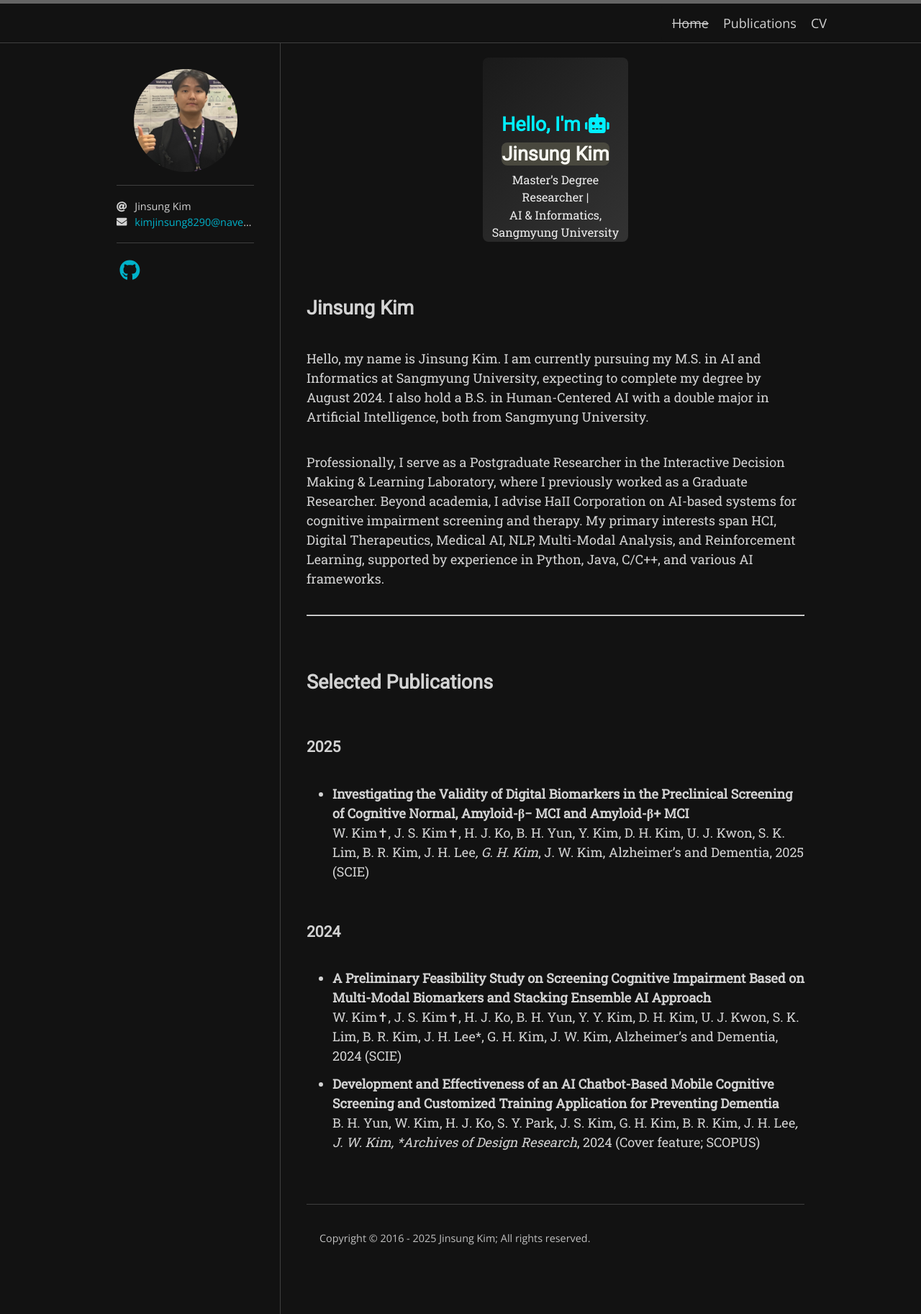
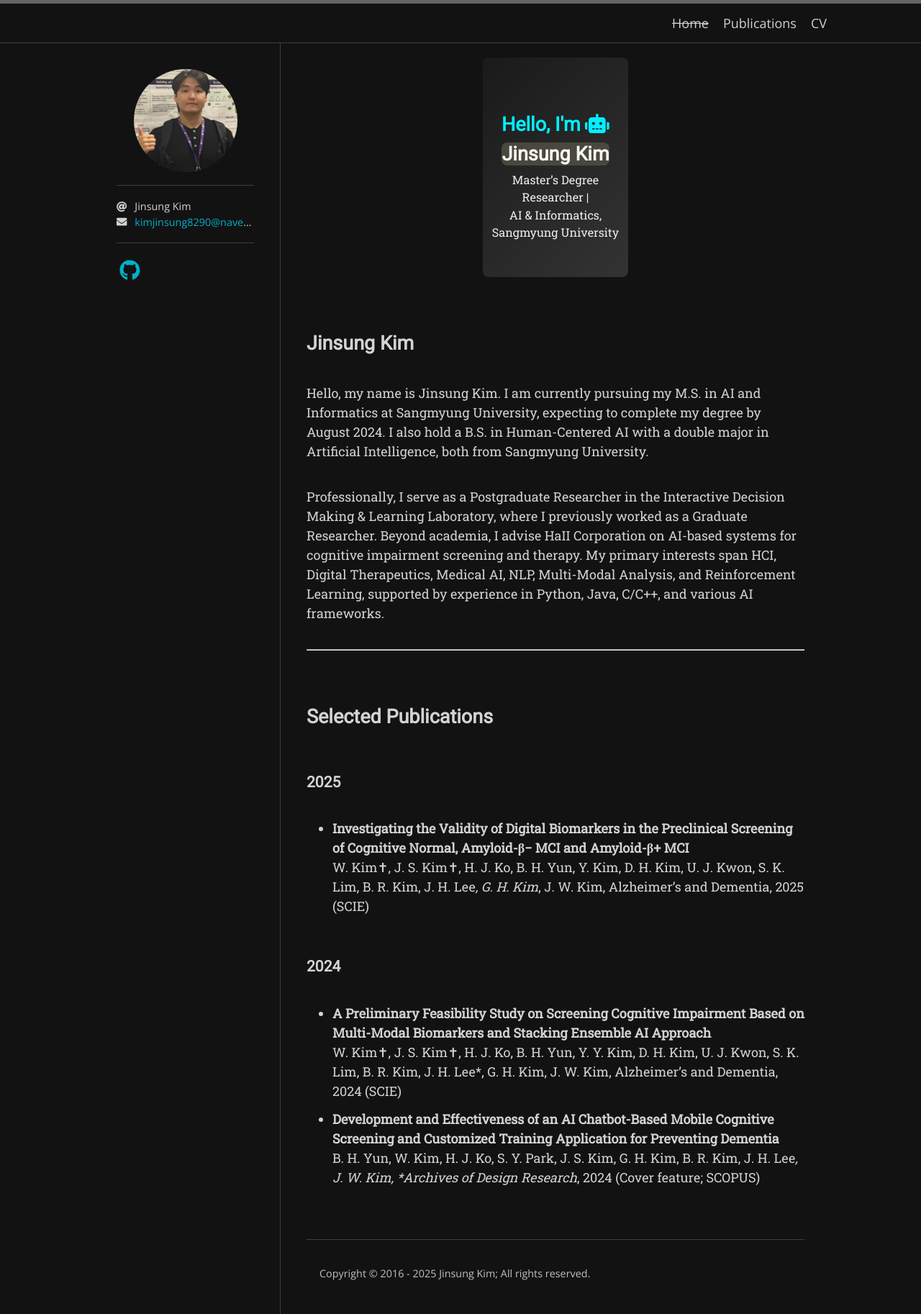
Before and after one commit to KimJinSungDataScientist/KimJinSungDataScientist.github.io, a Jekyll site: the page built from index.md, in a window 1280 px wide. Shown: the whole page at 72% size. Built offline with Jekyll 4.4.1, drawn with Linux system fonts in a browser that asks for light colours; nearby versions of some CDN libraries; some web fonts are replaced; the list of posts is cut into pages by our own code.

```diff
--- a/index.md
+++ b/index.md
@@ -11,7 +11,7 @@ permalink: /
   </h2>
   <p class="hero-subtitle">
     Master’s Degree Researcher |<br>
-    AI & Informatics, Sangmyung University
+    AI & Informatics, Sangmyung University<br><br><br>
   </p>
 </div>
 
```
